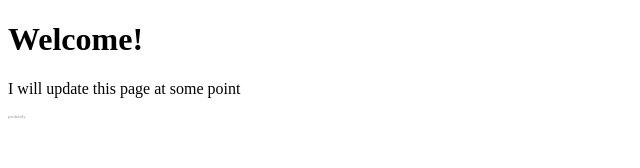
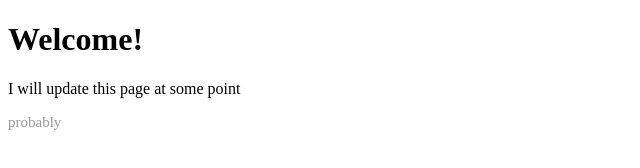
Before and after one commit to TryroT136/tryrot136.github.io, a plain HTML site: page index.html in a window 1280 px wide. Shown: the full height of the page, 0-640 px from the left. Drawn offline with Linux system fonts and the light colour scheme.

Commit message:
Update index.html

```diff
--- a/index.html
+++ b/index.html
@@ -2,5 +2,5 @@
 <html>
   <h1>Welcome!</h1>
   <p>I will update this page at some point</p>
-  <p style="font-size: 5px; color: #0006;">probably</p>
+  <p style="font-size: 15px; color: #0006;">probably</p>
 </html>
```
